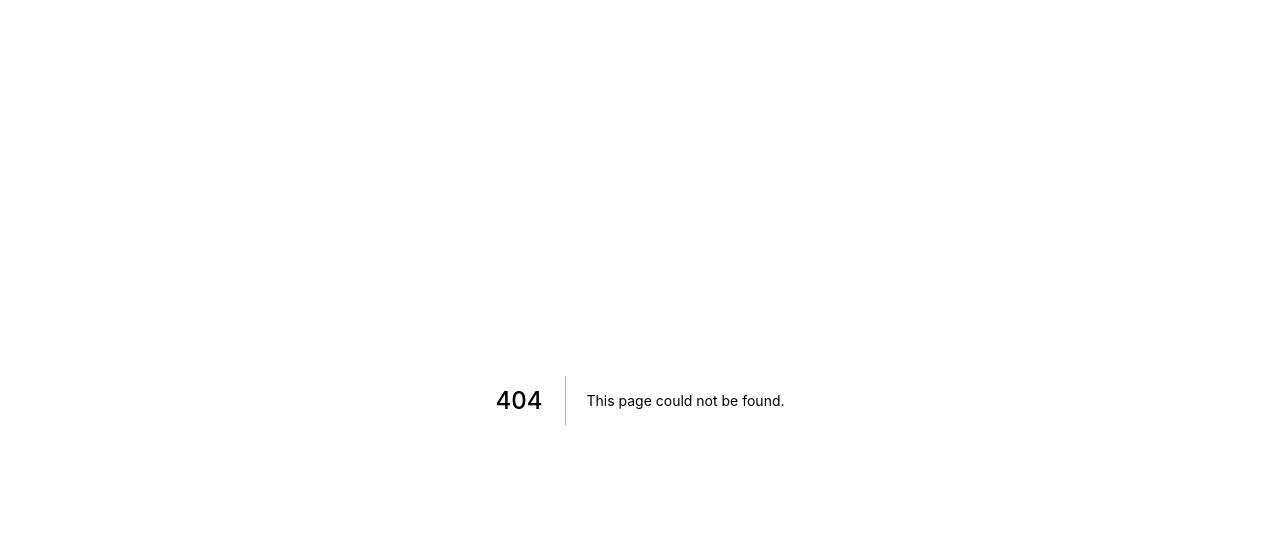
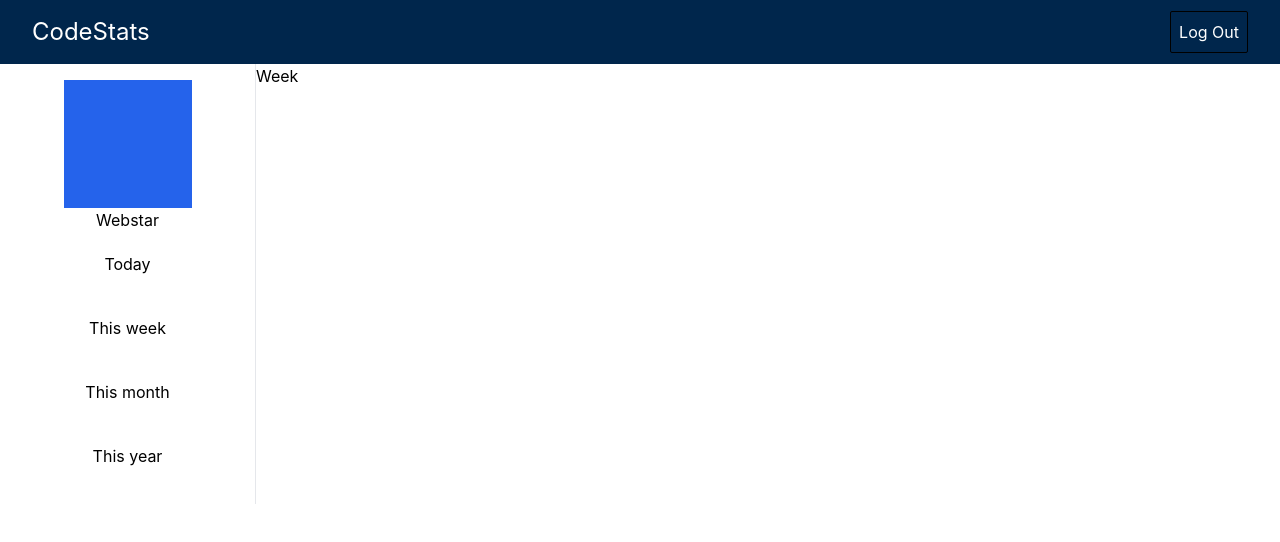
Before and after one commit to webstar-code/codestats22, a Next.js app: page /week in a window 1280 px wide. Before the commit this address had no page. Shown: the top 542 px of the page. Built offline with nearby package versions, Linux system fonts and the light colour scheme; no server answers; the database is empty.

Commit message:
fetching from firebase and added react context

```diff
--- a/components/Sidebar.tsx
+++ b/components/Sidebar.tsx
@@ -1,3 +1,4 @@
+import Link from "next/link";
 import React from "react";
 
 
@@ -9,8 +10,8 @@ const Sidebar = () => {
         <h1>Webstar</h1>
       </div>
       <div className="flex flex-col items-center justify-center">
-                <p className="w-full py-5 hover:bg-indigo-400 text-center cursor-pointer">Today</p>
-                <p className="w-full py-5 hover:bg-indigo-400 text-center cursor-pointer">This week</p>
+        <Link href={"/day"}><p className="w-full py-5 hover:bg-indigo-400 text-center cursor-pointer">Today</p></Link>
+        <Link href={"/week"}><p className="w-full py-5 hover:bg-indigo-400 text-center cursor-pointer">This week</p></Link>
         <p className="w-full py-5 hover:bg-indigo-400 text-center cursor-pointer">This month</p>
         <p className="w-full py-5 hover:bg-indigo-400 text-center cursor-pointer">This year</p>
 
--- /dev/null
+++ b/context/context.tsx
@@ -0,0 +1,87 @@
+import React, { useEffect, useState } from 'react';
+import firebase from '../firebase';
+
+interface contextUser {
+  created_at: string,
+  display_name: string,
+  photo: string
+}
+interface contextDay {
+  date: string,
+  grand_total: {
+    decimal: string,
+    digital: string,
+    text: string,
+    total_seconds: string
+  }
+}
+
+interface contextInterface {
+  user?: contextUser | undefined
+  days?: contextDay[] | undefined
+}
+
+const ReactContext = React.createContext<contextInterface | null>(null);
+
+interface IProps {
+  children: React.ReactNode
+}
+
+const ReactProvider: React.FC<IProps> = ({ children }) => {
+  const userid = 'dcba6617-3d13-4b5e-80a1-3969c2b157dd'
+  // let userid = localStorage.getItem('userid') || '';
+  const [state, setState] = useState<contextInterface | null>(null);
+  // useEffect(() => {
+  //   if (localStorage.getItem('token')) {
+  //     setState((state: any) => state = { ...state, token: localStorage.getItem('token') });
+  //   }
+  //   if (userid && state.token) {
+  //     firebase.firestore().collection('users').doc(userid).set({
+  //       token: state.token
+  //     }, { merge: true })
+  //   }
+  // }, [state.token]);
+
+  const GetData = async (target: any) => {
+    let content;
+    const ref = firebase.firestore().collection(userid).doc(target);
+    return await ref.get()
+      .then((doc) => {
+        if (doc.exists) {
+          if (target === 'user') {
+            let { created_at, display_name, photo } = doc.data() as contextUser;
+            content = { user: { created_at, display_name, photo } };
+            return content;
+          } else if (target === 'days') {
+            let { days } = doc.data() as { days: contextDay[] }
+            content = { days: days };
+            return content;
+          }
+        } else {
+          console.log("No such document");
+        }
+      })
+      .catch(err => console.log(err));
+  };
+  console.log(state);
+
+  useEffect(() => {
+    // GetData('user').then(data => setState(state => state = { ...state, days: data }));
+    GetData('days').then((data) => setState(state => state = { ...state, days: data?.days }))
+    GetData('user').then((data) => setState(state => state = { ...state, user: data?.user }))
+
+    // if (userid) {
+    //   GetData('days').then(data => setState(state => state = { ...state, days: data.days }))
+    //   // GetData('range').then(data => setState(state => state = { ...state, range: data.range }))
+    // }
+  }, []);
+
+  return (
+    <ReactContext.Provider value={state}>
+      {children}
+    </ReactContext.Provider>
+  )
+
+}
+
+export { ReactProvider, ReactContext };
--- a/firebase.ts
+++ b/firebase.ts
@@ -14,7 +14,12 @@ const firebaseConfig = {
   appId: "1:49046516128:web:0f604a76c5b7f76510b4c5",
   measurementId: "G-Z5WJ6Z2LZ8"
 };
+if (!firebase.apps.length) {
   firebase.initializeApp(firebaseConfig);
+} else {
+  firebase.app(); // if already initialized, use that one
+}
+// firebase.initializeApp(firebaseConfig);
 export const auth = firebase.auth();
 export const storage = firebase.storage();
 export const firestore = firebase.firestore();
--- a/pages/_app.tsx
+++ b/pages/_app.tsx
@@ -1,12 +1,13 @@
 import '../styles/globals.css'
 import type { AppProps } from 'next/app'
-import Sidebar from '../components/Sidebar'
-import Header from '../components/Header'
+import { ReactProvider } from '../context/context';
 
 function MyApp({ Component, pageProps }: AppProps) {
   return (
     <>
-      <Component {...pageProps} />
+      <ReactProvider>
+        <Component {...pageProps} />
+      </ReactProvider>
     </>
   )
 
--- a/pages/index.tsx
+++ b/pages/index.tsx
@@ -1,6 +1,5 @@
 import type { NextPage } from 'next'
 import Head from 'next/head'
-import Image from 'next/image'
 import Link from 'next/link'
 import styles from '../styles/Home.module.css'
 import Router, { useRouter } from 'next/router'
@@ -8,8 +7,9 @@ const Home: NextPage = () => {
   if (typeof window !== "undefined") {
     const router = useRouter();
     if (localStorage.getItem("token")) {
-      router.push('/today');
+      router.push('/day');
     } else {
+      router.push('/login')
     }
   }
   return (
--- a/pages/login.tsx
+++ b/pages/login.tsx
@@ -10,7 +10,7 @@ const Login: NextPage = () => {
     if (router.query.token) {
       let token: any = router.query.token
       localStorage.setItem('token', token)
-      router.push('/today');
+      router.push('/day');
     }
   }, [router.query])
 
--- /dev/null
+++ b/pages/week.tsx
@@ -0,0 +1,21 @@
+import React, { useContext } from 'react';
+import Header from '../components/Header';
+import Sidebar from '../components/Sidebar';
+import { ReactContext } from '../context/context'
+
+const Week = () => {
+  const state = useContext(ReactContext)
+  console.log(state);
+  return (
+    <div>
+      <Header />
+      <div className="flex">
+        <Sidebar />
+        Week
+      </div>
+    </div>
+
+  )
+}
+
+export default Week;
```
Lines whose indentation alone changed are shown as unchanged.
